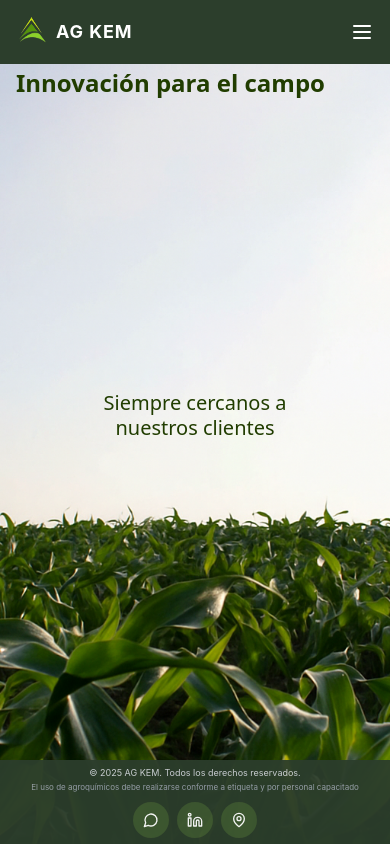
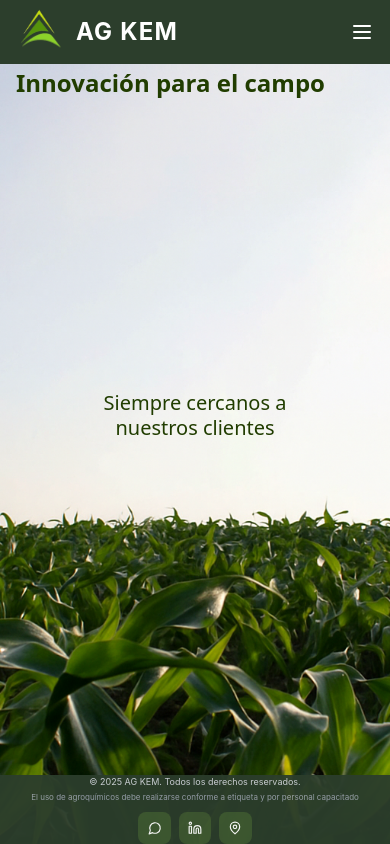
Before and after one commit to satyagajula/agkem-website, a Next.js app: page / in a window 390 px wide. Built offline with nearby package versions, Linux system fonts and the light colour scheme.

Commit message:
responsiveness and animation effects

```diff
--- a/src/components/layout/Copyright.tsx
+++ b/src/components/layout/Copyright.tsx
@@ -5,7 +5,7 @@ import { MapPin, Linkedin, MessageCircle } from 'lucide-react';
 const Copyright = () => {
   return (
     <div
-      className="fixed bottom-0 left-0 right-0 z-40 text-white py-1.5 sm:py-2"
+      className="fixed bottom-0 left-0 right-0 z-40 text-white py-1.35 sm:py-1.8"
       style={{ backgroundColor: '#2C3E2C', opacity: 0.95 }}
     >
       <div className="container-custom">
@@ -27,31 +27,29 @@ const Copyright = () => {
               href="https://wa.me/523322584777"
               target="_blank"
               rel="noopener noreferrer"
-              className="bg-agkem-primary/20 hover:bg-agkem-primary/40 p-1.5 sm:p-2 rounded-full transition-all duration-200 hover:scale-110 touch-manipulation min-w-[36px] min-h-[36px] flex items-center justify-center"
+              className="bg-agkem-primary/20 hover:bg-agkem-primary/40 p-1.35 sm:p-1.8 rounded-lg transition-all duration-200 hover:scale-110 touch-manipulation min-w-[32.4px] min-h-[32.4px] flex items-center justify-center"
               aria-label="WhatsApp"
               data-testid="footer-whatsapp"
             >
-              <MessageCircle className="w-4 h-4" />
+              <MessageCircle className="w-3.5 h-3.5" />
             </a>
             <a
               href="#"
               target="_blank"
               rel="noopener noreferrer"
-              className="bg-agkem-primary/20 hover:bg-agkem-primary/40 p-1.5 sm:p-2 rounded-full transition-all duration-200 hover:scale-110 touch-manipulation min-w-[36px] min-h-[36px] flex items-center justify-center"
+              className="bg-agkem-primary/20 hover:bg-agkem-primary/40 p-1.35 sm:p-1.8 rounded-lg transition-all duration-200 hover:scale-110 touch-manipulation min-w-[32.4px] min-h-[32.4px] flex items-center justify-center"
               aria-label="LinkedIn"
               data-testid="footer-linkedin"
             >
-              <Linkedin className="w-4 h-4" />
+              <Linkedin className="w-3.5 h-3.5" />
             </a>
             <a
-              href="https://maps.google.com/?q=Calle+Asunción+1653,+Guadalajara,+Jalisco,+México"
-              target="_blank"
-              rel="noopener noreferrer"
-              className="bg-agkem-primary/20 hover:bg-agkem-primary/40 p-1.5 sm:p-2 rounded-full transition-all duration-200 hover:scale-110 touch-manipulation min-w-[36px] min-h-[36px] flex items-center justify-center"
-              aria-label="Google Maps"
+              href="/contacto"
+              className="bg-agkem-primary/20 hover:bg-agkem-primary/40 p-1.35 sm:p-1.8 rounded-lg transition-all duration-200 hover:scale-110 touch-manipulation min-w-[32.4px] min-h-[32.4px] flex items-center justify-center"
+              aria-label="Contact Page"
               data-testid="footer-maps"
             >
-              <MapPin className="w-4 h-4" />
+              <MapPin className="w-3.5 h-3.5" />
             </a>
           </div>
         </div>
--- a/src/components/layout/Header.tsx
+++ b/src/components/layout/Header.tsx
@@ -40,15 +40,15 @@ const Header: React.FC = () => {
         <div className="flex items-center justify-between h-16 lg:h-20">
           <Link
             href="/"
-            className="flex items-center space-x-2 sm:space-x-3 z-50 relative"
+            className="flex items-center space-x-3 sm:space-x-4.5 z-50 relative"
             data-testid="header-logo-link"
           >
             <Logo
-              width={36}
-              height={36}
-              className="w-8 h-8 sm:w-9 sm:h-9 md:w-10 md:h-10"
+              width={54}
+              height={54}
+              className="w-12 h-12 sm:w-13.5 sm:h-13.5 md:w-15 md:h-15"
             />
-            <span className="text-white font-bold text-lg sm:text-xl lg:text-2xl tracking-wider">
+            <span className="text-white font-bold text-2xl sm:text-3xl lg:text-4xl tracking-wider">
               AG KEM
             </span>
           </Link>
--- a/src/components/sections/AboutSection.tsx
+++ b/src/components/sections/AboutSection.tsx
@@ -21,7 +21,7 @@ const AboutSection = () => {
       {/* <div className="absolute inset-0 bg-black/20" /> */}
 
       <div
-        className={`relative z-10 w-full max-w-xs mx-4 p-2 rounded-2xl text-black
+        className={`relative z-10 w-full h-full max-w-xs mx-4 p-2 rounded-2xl text-black
                    sm:max-w-md sm:mx-6 sm:p-3 sm:rounded-2xl
                    md:max-w-2xl md:mx-8 md:p-4 md:rounded-3xl
                    lg:max-w-[46.08rem] lg:p-4 lg:rounded-3xl
@@ -43,9 +43,9 @@ const AboutSection = () => {
                      md:text-xl
                      lg:text-2xl
                      xl:text-3xl
-                     2xl:text-4xl
-                     3xl:text-5xl
-                     4xl:text-6xl
+                     2xl:text-5xl
+                     3xl:text-6xl
+                     4xl:text-7xl
                      drop-shadow-lg
                      transition-opacity duration-500 ${isMounted ? 'opacity-100' : 'opacity-0'}`}
         >
@@ -59,9 +59,9 @@ const AboutSection = () => {
                      md:text-sm md:mb-2
                      lg:text-sm lg:mb-2
                      xl:text-base xl:mb-3
-                     2xl:text-lg 2xl:mb-4
-                     3xl:text-xl 3xl:mb-5
-                     4xl:text-2xl 4xl:mb-6
+                     2xl:text-2xl 2xl:mb-4
+                     3xl:text-2xl 3xl:mb-5
+                     4xl:text-4xl 4xl:mb-6
                      leading-relaxed
                      text-gray-800
                      transition-opacity duration-700 delay-300 ${isMounted ? 'opacity-100' : 'opacity-0'}`}
@@ -79,9 +79,9 @@ const AboutSection = () => {
                        md:text-sm md:space-y-1
                        lg:text-sm lg:space-y-1
                        xl:text-base xl:space-y-1.5
-                       2xl:text-lg 2xl:space-y-2
-                       3xl:text-xl 3xl:space-y-2.5
-                       4xl:text-2xl 4xl:space-y-3
+                       2xl:text-2xl 2xl:space-y-2
+                       3xl:text-2xl 3xl:space-y-2.5
+                       4xl:text-4xl 4xl:space-y-3
                        [&>li]:relative
                        [&>li]:pl-5
                        sm:[&>li]:pl-6
```
